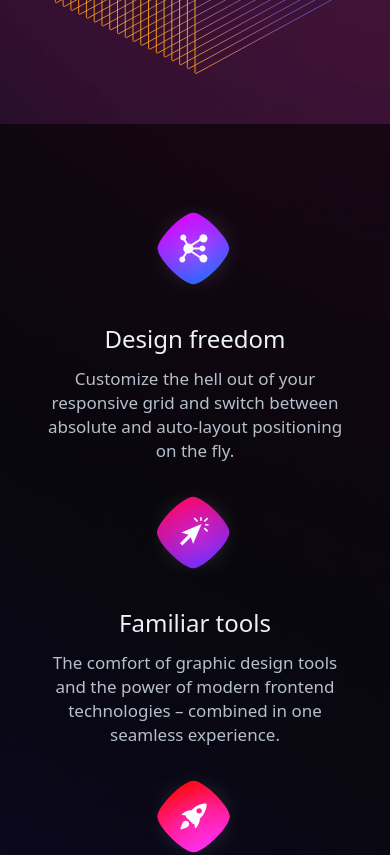
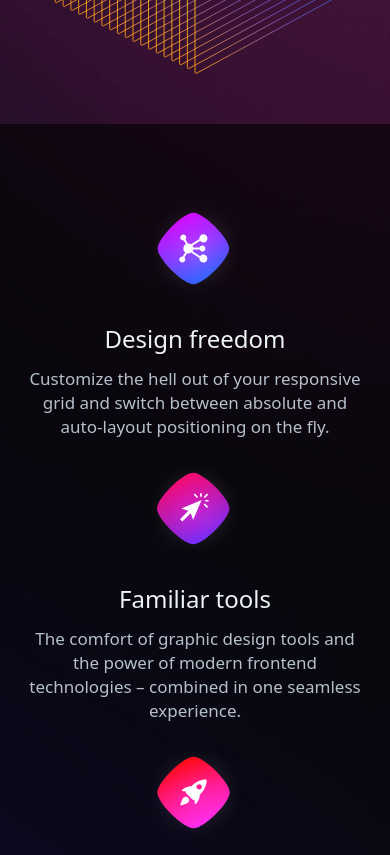
Before and after one commit to jakia12/graphite, a Next.js app: page / in a window 390 px wide. Shown: the part 1000-1855 px from the top of the page. Built offline with nearby package versions, Linux system fonts and the light colour scheme.

Commit message:
all container changed

```diff
--- a/app/components/Features.js
+++ b/app/components/Features.js
@@ -1,7 +1,7 @@
 const Features = () => {
   return (
     <section className="bg-[#020203] lg:py-[124px] py-[80px]">
-      <div className="container w-full max-w-[88%] mx-auto">
+      <div className="container  mx-auto">
         <div className="lg:flex items-center ">
           <div className="md:w-[50%] w-full flex flex-col justify-center items-start gap-4  ">
             <p className="col-span-6 text-[15px] leading-[21px] font-semibold font-sans uppercase tracking-[0.12em] mb-[10px] text-[#3D5EFF] lg:mb-[25px]">
--- a/app/components/Hero.js
+++ b/app/components/Hero.js
@@ -78,7 +78,7 @@ export default function Hero() {
         </div>
       </div>
       <div className="bg-[#00000099] ">
-        <div className="container w-full max-w-[90%] mx-auto px-[25px] lg:py-[110px] py-[80px]">
+        <div className="container  mx-auto px-[25px] lg:py-[110px] py-[80px]">
           {/* first grid item */}
           <div className="lg:flex gap-x-[60px] ">
             {/* Column 1 */}
--- a/app/components/Ultimate.js
+++ b/app/components/Ultimate.js
@@ -1,7 +1,7 @@
 const Ultimate = () => {
   return (
     <section className="bg-[#ECF2F5] lg:py-[120px] py-[90px]">
-      <div className="container w-full max-w-[88%] mx-auto">
+      <div className=" container  mx-auto  ">
         <div className="lg:mb-[100px] mb-[10px]">
           <p className="col-span-6 text-[15px] leading-[21px] font-semibold font-sans uppercase tracking-[0.12em] text-[#3D5EFF] mb-[25px]">
             TOP FEATURE
```
